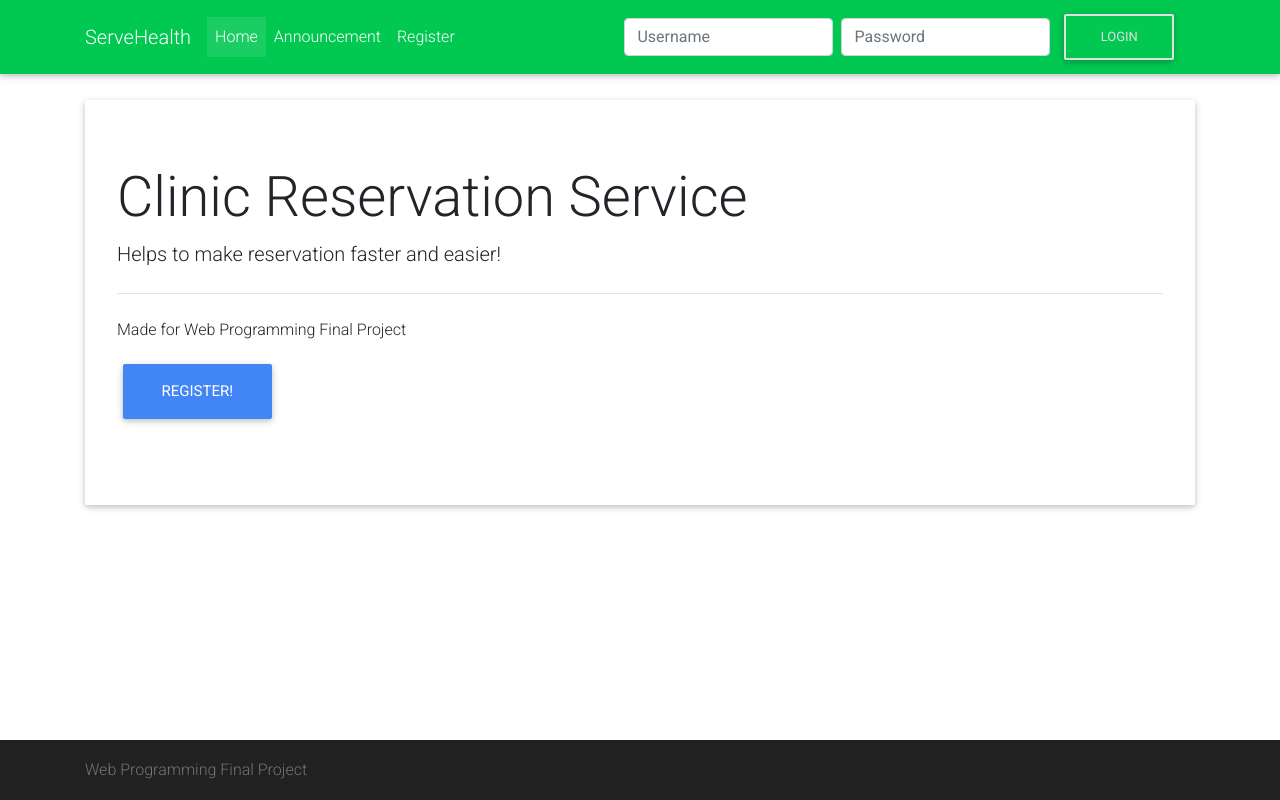
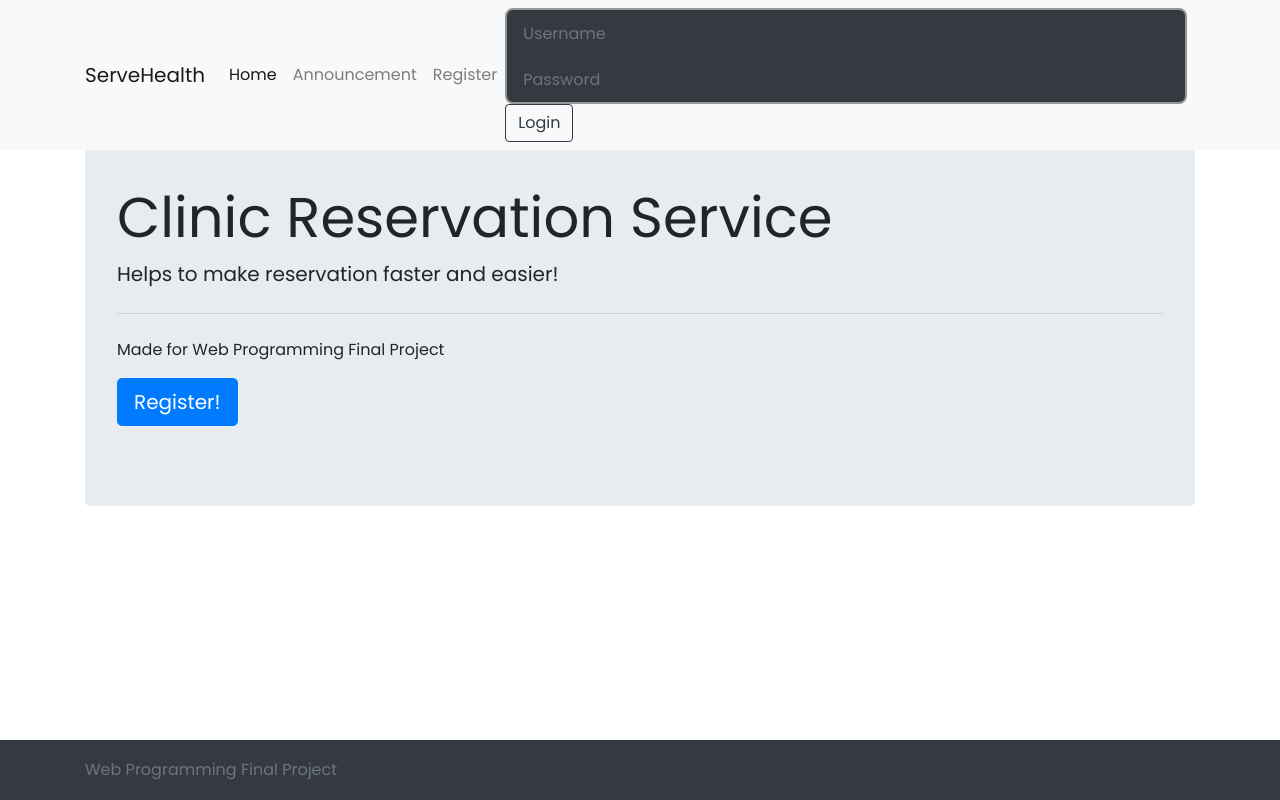
Before and after one commit to zaRizk7/reservasi-pasien-klinik, a CodeIgniter app: page /reservasi-klinik/index.php/home/index in a window 1280 px wide. Run offline with CodeIgniter, Linux system fonts and the light colour scheme; some libraries are stand-ins or nearby versions.

Commit message:
Added authentication controller

```diff
--- a/application/config/autoload.php
+++ b/application/config/autoload.php
@@ -1,5 +1,5 @@
 <?php
-defined('BASEPATH') OR exit('No direct script access allowed');
+defined('BASEPATH') or exit('No direct script access allowed');
 
 /*
 | -------------------------------------------------------------------
@@ -58,7 +58,7 @@
 |
 |	$autoload['libraries'] = array('user_agent' => 'ua');
 */
-$autoload['libraries'] = array('database');
+$autoload['libraries'] = array('database', 'session');
 
 /*
 | -------------------------------------------------------------------
--- a/application/config/database.php
+++ b/application/config/database.php
@@ -1,5 +1,5 @@
 <?php
-defined('BASEPATH') OR exit('No direct script access allowed');
+defined('BASEPATH') or exit('No direct script access allowed');
 
 /*
 | -------------------------------------------------------------------
@@ -78,7 +78,7 @@
 	'hostname' => 'localhost',
 	'username' => 'root',
 	'password' => '',
-	'database' => '',
+	'database' => 'reservasi-klinik',
 	'dbdriver' => 'mysqli',
 	'dbprefix' => '',
 	'pconnect' => FALSE,
--- a/application/views/templates/header.php
+++ b/application/views/templates/header.php
@@ -1,4 +1,4 @@
-<nav class="navbar navbar-dark fixed-top navbar-expand-lg bg-success">
+<nav class="navbar navbar-light fixed-top navbar-expand-lg bg-light">
 	<div class="container">
 
 		<a class="navbar-brand" href="#">ServeHealth</a>
@@ -18,11 +18,19 @@
 					<a class="nav-link" href="#">Register</a>
 				</li>
 			</ul>
-			<form class="form-inline col-auto" method="POST">
-				<input type="text" name="username" id="username-field" class="form-control mr-2" placeholder="Username">
-				<input type="password" name="password" id="password-field" class="form-control mr-2" placeholder="Password">
-				<button class="btn btn-outline-light" type="submit">Login</button>
-			</form>
+			<?php if ($this->session->userdata('username')) : ?>
+				<form class="form-inline" method="POST" action="<?= site_url('auth/logout') ?>">
+					<button class="btn btn-outline-dark" type="submit">Logout</button>
+				</form>
+			<?php else : ?>
+				<form class="form-inline" method="POST" action="<?= site_url('auth/login') ?>">
+					<div class="nav-form mr-2">
+						<input type="text" name="username" id="username-field" class="form-control" placeholder="Username">
+						<input type="password" name="password" id="password-field" class="form-control" placeholder="Password">
+					</div>
+					<button class="btn btn-outline-dark" type="submit">Login</button>
+				</form>
+			<?php endif; ?>
 		</div>
 
 	</div>
--- a/application/views/templates/scripts.php
+++ b/application/views/templates/scripts.php
@@ -1,7 +1,6 @@
-<script type="text/javascript" src="https://cdnjs.cloudflare.com/ajax/libs/jquery/3.4.1/jquery.min.js"></script>
-<script type="text/javascript" src="https://cdnjs.cloudflare.com/ajax/libs/popper.js/1.14.4/umd/popper.min.js"></script>
-<script type="text/javascript" src="https://cdnjs.cloudflare.com/ajax/libs/twitter-bootstrap/4.4.1/js/bootstrap.min.js"></script>
-<script type="text/javascript" src="https://cdnjs.cloudflare.com/ajax/libs/mdbootstrap/4.15.0/js/mdb.min.js"></script>
+<script src="https://cdnjs.cloudflare.com/ajax/libs/jquery/3.4.1/jquery.min.js"></script>
+<script src="https://cdnjs.cloudflare.com/ajax/libs/popper.js/1.14.4/umd/popper.min.js"></script>
+<script src="https://stackpath.bootstrapcdn.com/bootstrap/4.3.1/js/bootstrap.min.js" integrity="sha384-JjSmVgyd0p3pXB1rRibZUAYoIIy6OrQ6VrjIEaFf/nJGzIxFDsf4x0xIM+B07jRM" crossorigin="anonymous"></script>
 <script src="https://cdn.datatables.net/1.10.20/js/jquery.dataTables.min.js"></script>
 <script src="https://cdn.datatables.net/1.10.20/js/dataTables.bootstrap4.min.js"></script>
 <script src="https://unpkg.com/sweetalert/dist/sweetalert.min.js"></script>
--- a/application/views/templates/stylesheets.php
+++ b/application/views/templates/stylesheets.php
@@ -1,17 +1,41 @@
 <link rel="stylesheet" href="https://use.fontawesome.com/releases/v5.8.2/css/all.css">
 <link rel="stylesheet" href="https://fonts.googleapis.com/css?family=Roboto:300,400,500,700&display=swap">
-<link href="https://cdnjs.cloudflare.com/ajax/libs/twitter-bootstrap/4.4.1/css/bootstrap.min.css" rel="stylesheet">
-<link href="https://cdnjs.cloudflare.com/ajax/libs/mdbootstrap/4.15.0/css/mdb.min.css" rel="stylesheet">
+<link rel="stylesheet" href="https://stackpath.bootstrapcdn.com/bootstrap/4.3.1/css/bootstrap.min.css" integrity="sha384-ggOyR0iXCbMQv3Xipma34MD+dH/1fQ784/j6cY/iJTQUOhcWr7x9JvoRxT2MZw1T" crossorigin="anonymous">
 <link rel="stylesheet" href="https://cdn.datatables.net/1.10.20/css/dataTables.bootstrap4.min.css">
 <style>
+	@import url('https://fonts.googleapis.com/css?family=Montserrat|Poppins&display=swap');
+
 	html {
 		position: relative;
 		min-height: 100%;
 	}
 
 	body {
-		margin-bottom: 80px;
-		padding-top: 100px;
+		font-family: 'Poppins', 'Montserrat', Arial, Helvetica, sans-serif;
+		padding-top: 120px;
+	}
+
+	.navbar {
+		min-height: 6rem;
+	}
+
+	.nav-form {
+		background: #343A40;
+		border: 2px solid rgb(150, 150, 150);
+		border-radius: 8px;
+	}
+
+	.nav-form input {
+		border: none;
+		border-radius: 8px;
+		margin: 4px;
+		background: transparent;
+		transition: ease 0.4s;
+	}
+
+	.nav-form input:focus,
+	.nav-form input:hover {
+		background-color: #FFF;
 	}
 
 	.footer {
@@ -20,6 +44,5 @@
 		width: 100%;
 		height: 60px;
 		line-height: 60px;
-		background-color: #f5f5f5;
 	}
 </style>
```
Also changed, not shown: application/controllers/Auth.php (added, +27 -0 lines), application/models/User_model.php (added, +13 -0 lines).
